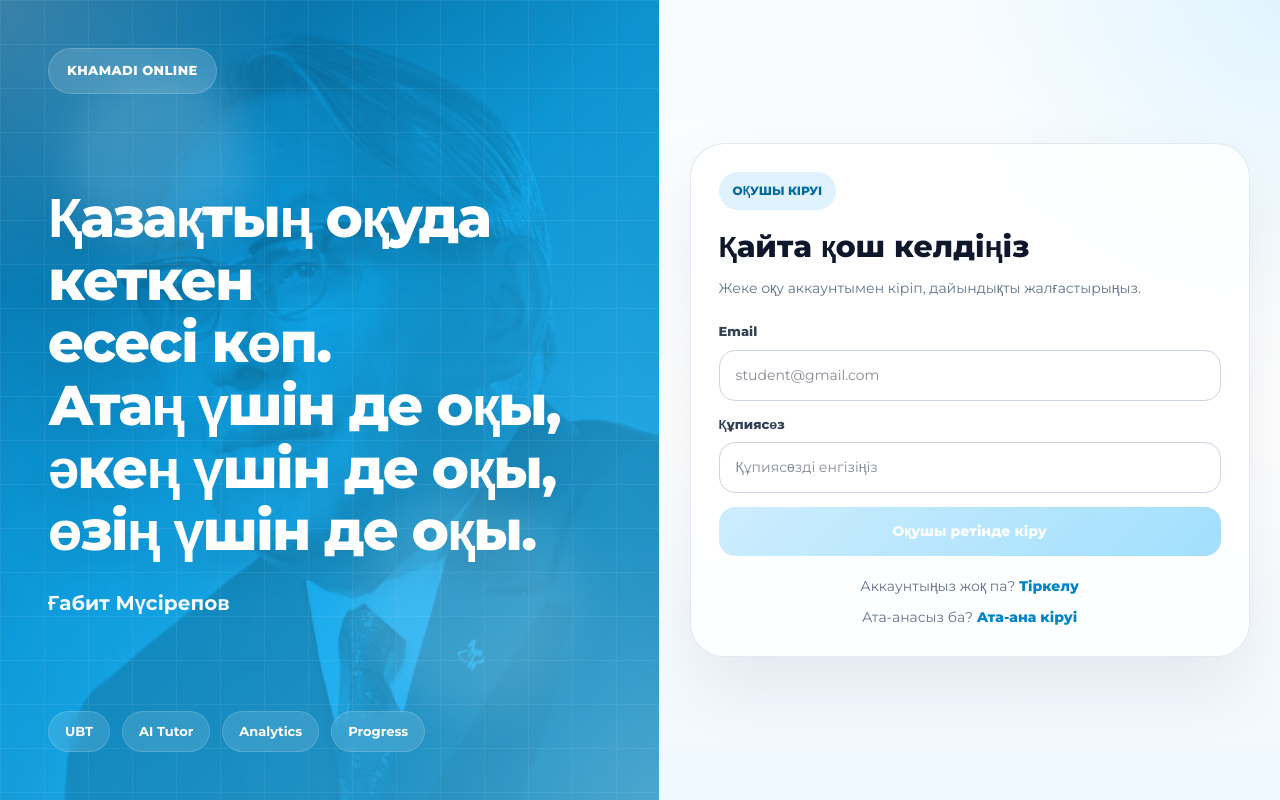
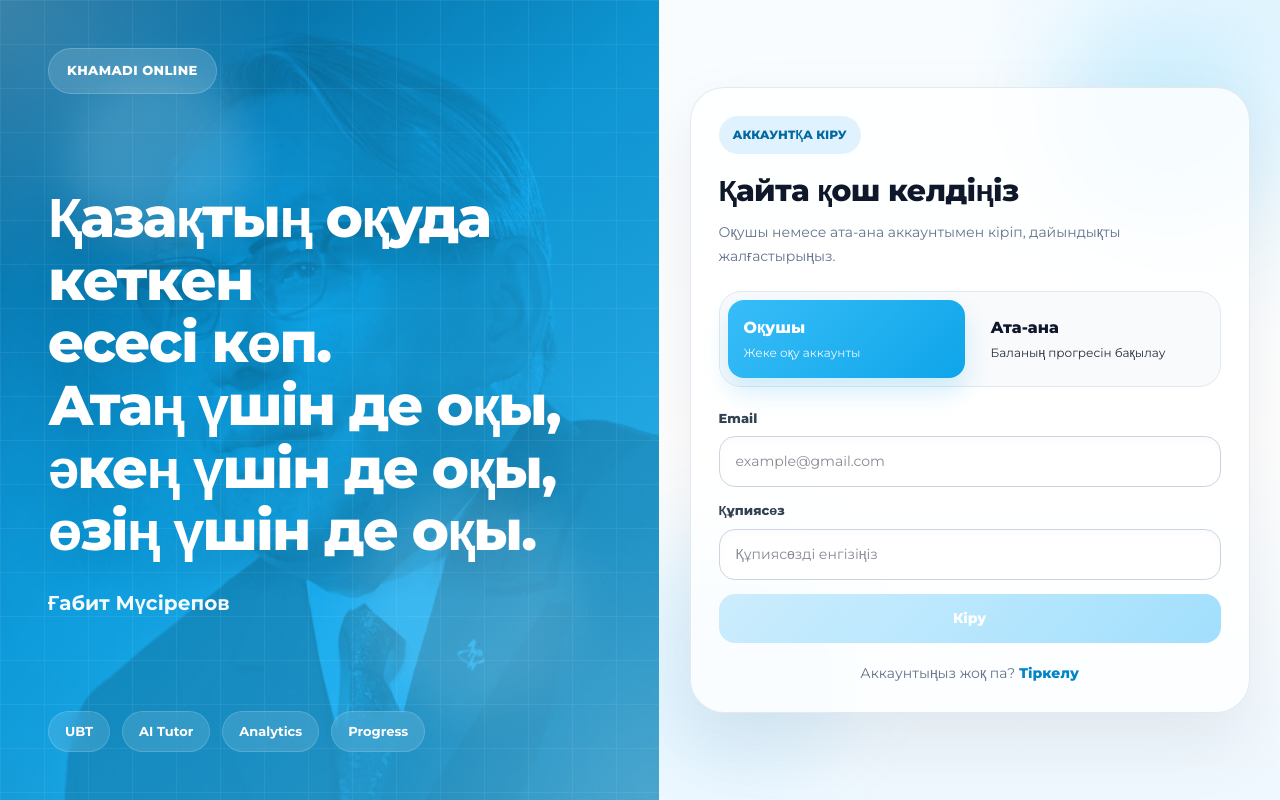
Before and after one commit to khamadi-online-288/khamadi-online, a Next.js app: page /login in a window 1280 px wide. Built offline with nearby package versions, Linux system fonts and the light colour scheme; no server answers.

Commit message:
fix login role redirect

```diff
--- a/app/login/page.tsx
+++ b/app/login/page.tsx
@@ -4,7 +4,15 @@ import { useState } from 'react'
 import AuthQuotePanel from '@/components/AuthQuotePanel'
 import { supabase } from '@/lib/supabase'
 
+type LoginRole = 'student' | 'parent'
+
+type Profile = {
+  role: string | null
+  approval_status: string | null
+}
+
 export default function LoginPage() {
+  const [role, setRole] = useState<LoginRole>('student')
   const [email, setEmail] = useState('')
   const [password, setPassword] = useState('')
   const [loading, setLoading] = useState(false)
@@ -19,7 +27,7 @@ export default function LoginPage() {
       setLoading(true)
 
       const { data, error } = await supabase.auth.signInWithPassword({
-        email: email.trim(),
+        email,
         password,
       })
 
@@ -33,26 +41,53 @@ export default function LoginPage() {
         return
       }
 
-      const { data: profileRows, error: profileError } = await supabase
+      const { data: profile, error: profileError } = await supabase
         .from('profiles')
-        .select('role')
+        .select('role, approval_status')
         .eq('id', data.user.id)
-        .limit(1)
+        .single()
 
-      if (profileError || !profileRows || profileRows.length === 0) {
+      if (profileError || !profile) {
         alert('Профиль табылмады')
         return
       }
 
-      const profile = profileRows[0]
+      const typedProfile = profile as Profile
+      const userRole = typedProfile.role
+      const approvalStatus = typedProfile.approval_status || 'pending'
 
-      if (profile.role !== 'student') {
-        alert('Бұл аккаунт оқушы ретінде тіркелмеген')
+      if (approvalStatus !== 'approved') {
         await supabase.auth.signOut()
+        window.location.href = '/pending-approval'
         return
       }
 
-      window.location.href = '/dashboard'
+      if (userRole === 'student') {
+        if (role !== 'student') {
+          alert('Бұл аккаунт оқушы ретінде тіркелген')
+          return
+        }
+
+        window.location.href = '/dashboard'
+        return
+      }
+
+      if (userRole === 'parent') {
+        if (role !== 'parent') {
+          alert('Бұл аккаунт ата-ана ретінде тіркелген')
+          return
+        }
+
+        window.location.href = '/dashboard/parent'
+        return
+      }
+
+      if (userRole === 'admin' || userRole === 'super_admin') {
+        window.location.href = '/dashboard/admin'
+        return
+      }
+
+      alert('Аккаунт рөлі дұрыс емес')
     } finally {
       setLoading(false)
     }
@@ -77,34 +112,28 @@ export default function LoginPage() {
           alignItems: 'center',
           justifyContent: 'center',
           padding: '28px',
+          overflow: 'hidden',
         }}
       >
+        <Glow x="80%" y="15%" size={210} opacity={0.16} />
+        <Glow x="12%" y="82%" size={240} opacity={0.11} />
+
         <div
           style={{
+            position: 'relative',
+            zIndex: 2,
             width: '100%',
             maxWidth: '560px',
-            background: 'rgba(255,255,255,0.82)',
+            background: 'rgba(255,255,255,0.80)',
             border: '1px solid rgba(226,232,240,0.95)',
             borderRadius: '34px',
             padding: '28px',
-            boxShadow: '0 30px 70px rgba(15,23,42,0.08)',
+            boxShadow:
+              '0 30px 70px rgba(15,23,42,0.08), 0 0 0 1px rgba(255,255,255,0.4) inset',
             backdropFilter: 'blur(18px)',
           }}
         >
-          <div
-            style={{
-              display: 'inline-flex',
-              padding: '10px 14px',
-              borderRadius: '999px',
-              background: '#E0F2FE',
-              color: '#0369A1',
-              fontSize: '12px',
-              fontWeight: 800,
-              marginBottom: '14px',
-            }}
-          >
-            ОҚУШЫ КІРУІ
-          </div>
+          <Badge>АККАУНТҚА КІРУ</Badge>
 
           <h1
             style={{
@@ -112,6 +141,7 @@ export default function LoginPage() {
               fontWeight: 800,
               color: '#0F172A',
               marginBottom: '8px',
+              letterSpacing: '-0.6px',
             }}
           >
             Қайта қош келдіңіз
@@ -125,8 +155,47 @@ export default function LoginPage() {
               marginBottom: '22px',
             }}
           >
-            Жеке оқу аккаунтымен кіріп, дайындықты жалғастырыңыз.
+            Оқушы немесе ата-ана аккаунтымен кіріп, дайындықты жалғастырыңыз.
           </p>
+
+          <div
+            style={{
+              display: 'grid',
+              gridTemplateColumns: '1fr 1fr',
+              gap: '10px',
+              background: 'rgba(248,250,252,0.92)',
+              border: '1px solid #E2E8F0',
+              padding: '8px',
+              borderRadius: '22px',
+              marginBottom: '22px',
+            }}
+          >
+            <button
+              type="button"
+              onClick={() => setRole('student')}
+              style={tabButton(role === 'student')}
+            >
+              <div style={{ fontSize: '16px', fontWeight: 800, marginBottom: '4px' }}>
+                Оқушы
+              </div>
+              <div style={{ fontSize: '12px', lineHeight: 1.5, opacity: 0.9 }}>
+                Жеке оқу аккаунты
+              </div>
+            </button>
+
+            <button
+              type="button"
+              onClick={() => setRole('parent')}
+              style={tabButton(role === 'parent')}
+            >
+              <div style={{ fontSize: '16px', fontWeight: 800, marginBottom: '4px' }}>
+                Ата-ана
+              </div>
+              <div style={{ fontSize: '12px', lineHeight: 1.5, opacity: 0.9 }}>
+                Баланың прогресін бақылау
+              </div>
+            </button>
+          </div>
 
           <form
             onSubmit={handleLogin}
@@ -137,7 +206,7 @@ export default function LoginPage() {
                 type="email"
                 value={email}
                 onChange={(e) => setEmail(e.target.value)}
-                placeholder="student@gmail.com"
+                placeholder="example@gmail.com"
                 style={inputStyle}
               />
             </Field>
@@ -153,7 +222,7 @@ export default function LoginPage() {
             </Field>
 
             <button type="submit" style={primaryButton(!canLogin || loading)}>
-              {loading ? 'Кіріп жатыр...' : 'Оқушы ретінде кіру'}
+              {loading ? 'Кіріп жатыр...' : 'Кіру'}
             </button>
           </form>
 
@@ -173,25 +242,55 @@ export default function LoginPage() {
               Тіркелу
             </a>
           </div>
-
-          <div
-            style={{
-              marginTop: '10px',
-              textAlign: 'center',
-              fontSize: '14px',
-              color: '#64748B',
-            }}
-          >
-            Ата-анасыз ба?{' '}
-            <a
-              href="/parent/login"
-              style={{ color: '#0284C7', fontWeight: 800, textDecoration: 'none' }}
-            >
-              Ата-ана кіруі
-            </a>
-          </div>
         </div>
       </div>
+    </div>
+  )
+}
+
+function Glow({
+  x,
+  y,
+  size,
+  opacity,
+}: {
+  x: string
+  y: string
+  size: number
+  opacity: number
+}) {
+  return (
+    <div
+      style={{
+        position: 'absolute',
+        left: x,
+        top: y,
+        width: size,
+        height: size,
+        borderRadius: '999px',
+        background: `rgba(56,189,248,${opacity})`,
+        filter: 'blur(40px)',
+        transform: 'translate(-50%, -50%)',
+      }}
+    />
+  )
+}
+
+function Badge({ children }: { children: React.ReactNode }) {
+  return (
+    <div
+      style={{
+        display: 'inline-flex',
+        padding: '10px 14px',
+        borderRadius: '999px',
+        background: '#E0F2FE',
+        color: '#0369A1',
+        fontSize: '12px',
+        fontWeight: 800,
+        marginBottom: '14px',
+      }}
+    >
+      {children}
     </div>
   )
 }
@@ -230,6 +329,7 @@ const inputStyle: React.CSSProperties = {
   fontSize: '14px',
   color: '#0F172A',
   background: '#FFFFFF',
+  boxShadow: '0 4px 10px rgba(15,23,42,0.02) inset',
 }
 
 function primaryButton(disabled: boolean): React.CSSProperties {
@@ -244,6 +344,22 @@ function primaryButton(disabled: boolean): React.CSSProperties {
     fontSize: '14px',
     fontWeight: 800,
     cursor: disabled ? 'not-allowed' : 'pointer',
+    boxShadow: disabled ? 'none' : '0 16px 32px rgba(14,165,233,0.24)',
     opacity: disabled ? 0.72 : 1,
   }
 }
+
+function tabButton(active: boolean): React.CSSProperties {
+  return {
+    border: 'none',
+    borderRadius: '16px',
+    padding: '16px',
+    background: active
+      ? 'linear-gradient(135deg, #38BDF8, #0EA5E9)'
+      : 'transparent',
+    color: active ? '#FFFFFF' : '#0F172A',
+    textAlign: 'left',
+    cursor: 'pointer',
+    boxShadow: active ? '0 14px 24px rgba(14,165,233,0.18)' : 'none',
+  }
+}
```
